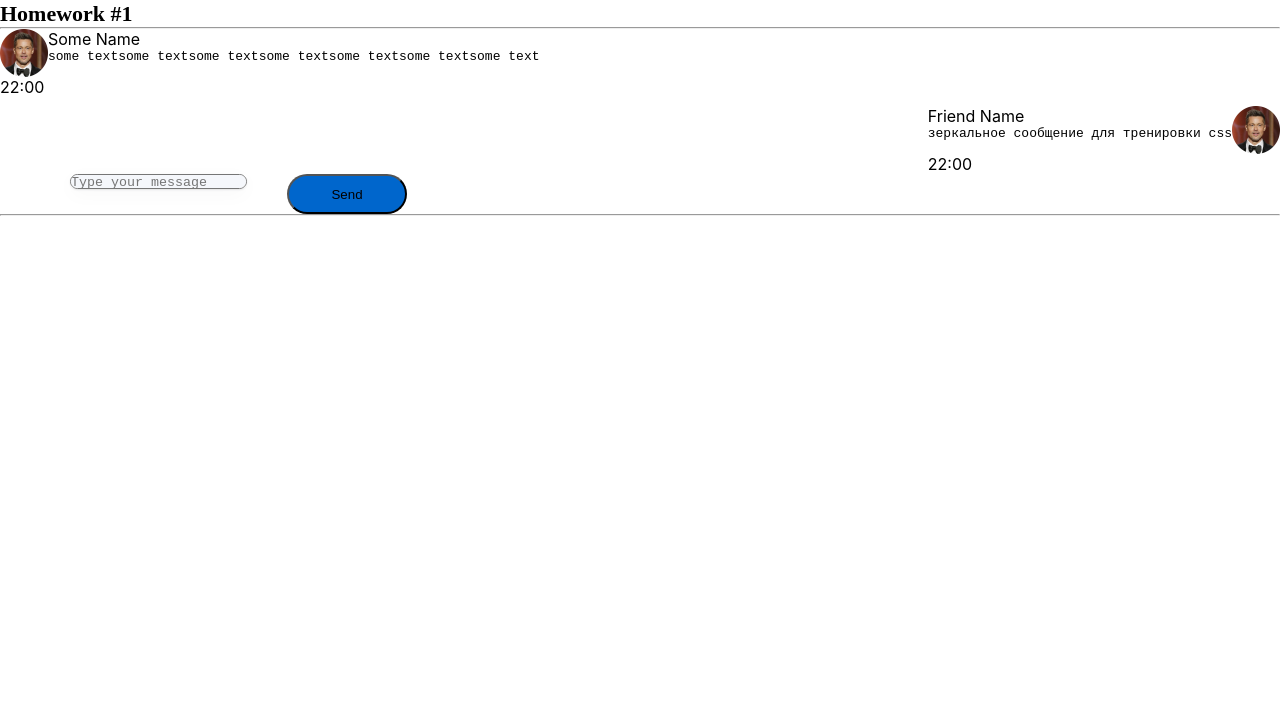
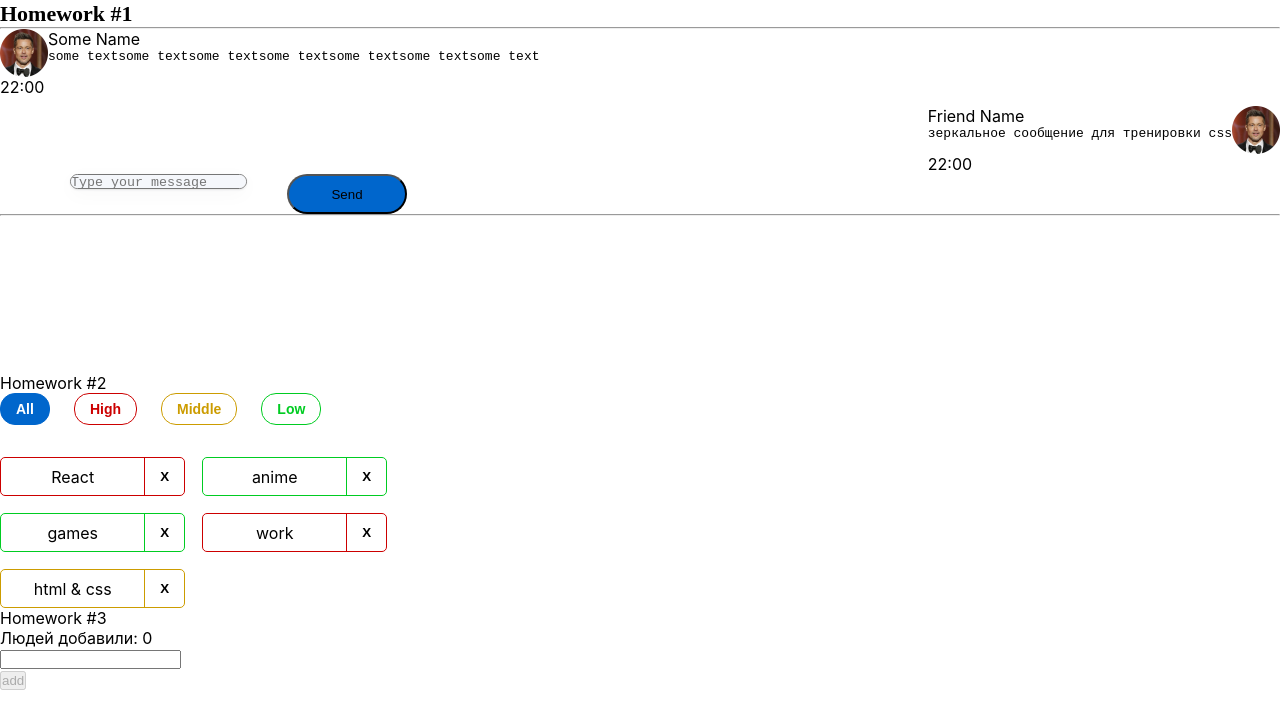
Before and after one commit to Leskevich/hws2, a React (Create React App) app: page / in a window 1280 px wide. Shown: the top 728 px of the page. Built offline with nearby package versions, Linux system fonts and the light colour scheme.

Commit message:
homeWork-hw1(1-5)css

```diff
--- a/src/s1-main/App.tsx
+++ b/src/s1-main/App.tsx
@@ -8,8 +8,8 @@ function App() {
     return (
         <div className={s.App}>
             <HW1/>
-            {/*<HW2/>*/}
-            {/*<HW3/>*/}
+            <HW2/>
+            <HW3/>
             {/*<HW4/>*/}
 
             {/*при выполнении дз 5 и более - закомментировать здесь дз 1-4, так как они есть внутри дз 5*/}
```
